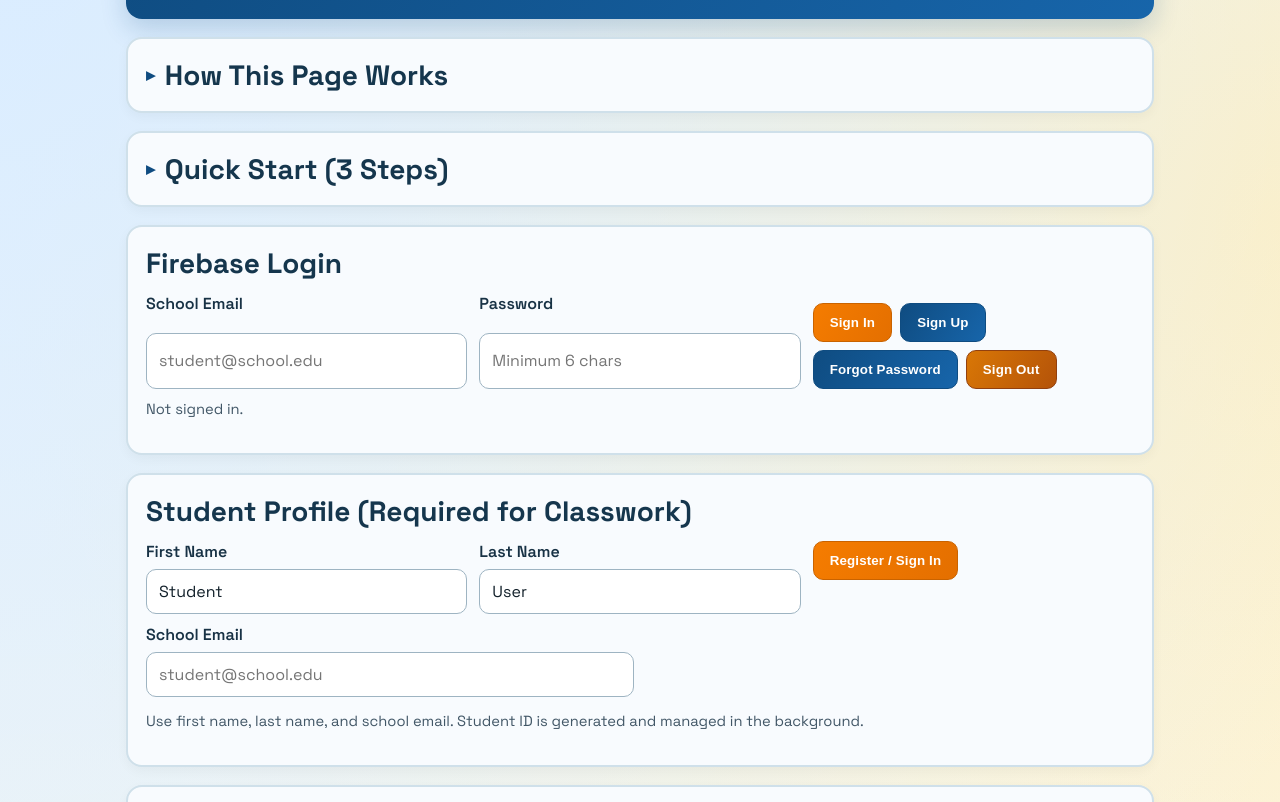
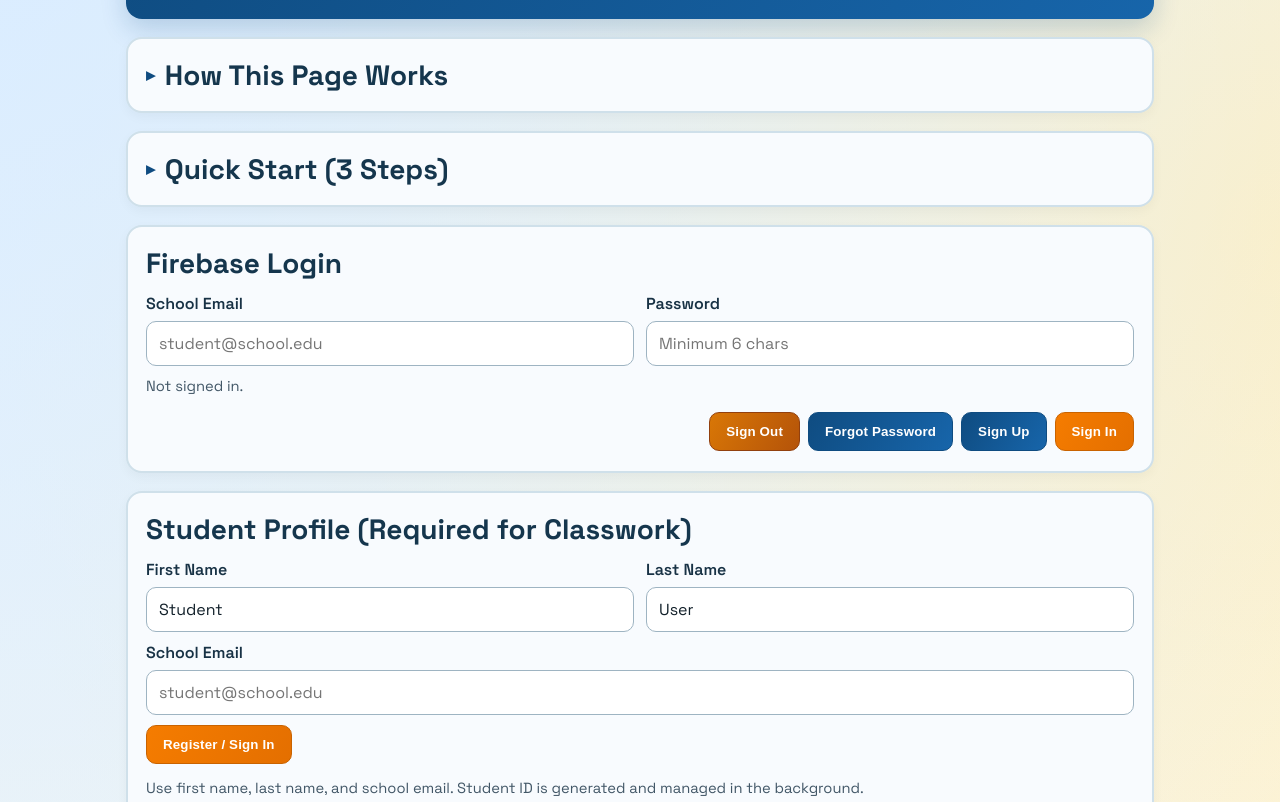
Before and after one commit to enginabdan/financegame, a plain HTML site: page frontend/index.html in a window 1280 px wide. Shown: the part 124-926 px from the top of the page. Drawn offline with Linux system fonts and the light colour scheme.

Commit message:
style: align student and teacher form actions

```diff
--- a/frontend/index.html
+++ b/frontend/index.html
@@ -68,7 +68,7 @@
 
       <section class="panel">
         <h2>Firebase Login</h2>
-        <div class="grid three">
+        <div class="grid two">
           <label>
             School Email
             <input id="authEmail" type="email" placeholder="student@school.edu" />
@@ -77,19 +77,19 @@
             Password
             <input id="authPassword" type="password" placeholder="Minimum 6 chars" />
           </label>
-          <div class="actions-row mt-sm">
-            <button id="authSignInBtn" class="btn-no-margin">Sign In</button>
-            <button id="authSignUpBtn" class="secondary btn-no-margin">Sign Up</button>
-            <button id="authForgotBtn" class="secondary btn-no-margin">Forgot Password</button>
-            <button id="authSignOutBtn" class="warn btn-no-margin">Sign Out</button>
-          </div>
         </div>
         <p id="authStatus" class="meta mt-sm">Not signed in.</p>
+        <div class="actions-row mt-sm firebase-auth-actions">
+          <button id="authSignInBtn" class="btn-no-margin">Sign In</button>
+          <button id="authSignUpBtn" class="secondary btn-no-margin">Sign Up</button>
+          <button id="authForgotBtn" class="secondary btn-no-margin">Forgot Password</button>
+          <button id="authSignOutBtn" class="warn btn-no-margin">Sign Out</button>
+        </div>
       </section>
 
       <section class="panel">
         <h2>Student Profile (Required for Classwork)</h2>
-        <div class="grid three">
+        <div class="grid two">
           <label>
             First Name
             <input id="studentFirstName" value="Student" />
@@ -98,15 +98,15 @@
             Last Name
             <input id="studentLastName" value="User" />
           </label>
-          <div>
-            <button id="registerStudentBtn" class="btn-no-margin">Register / Sign In</button>
-          </div>
         </div>
-        <div class="grid two mt-sm">
+        <div class="grid mt-sm">
           <label>
             School Email
             <input id="studentSchoolEmail" placeholder="student@school.edu" />
           </label>
+        </div>
+        <div class="actions-row mt-sm">
+          <button id="registerStudentBtn" class="btn-no-margin">Register / Sign In</button>
         </div>
         <p class="meta">Use first name, last name, and school email. Student ID is generated and managed in the background.</p>
       </section>
@@ -129,7 +129,7 @@
 
       <section class="panel">
         <h2>Join Class Assignment</h2>
-        <div class="grid three">
+        <div class="grid two">
           <label>
             Student Name
             <input id="classPlayerName" value="Student" />
@@ -138,11 +138,9 @@
             Class Code
             <input id="classCode" placeholder="e.g., A1B2C3" />
           </label>
-          <div>
-            <button id="joinClassBtn" class="btn-no-margin">Join Class</button>
-          </div>
         </div>
         <div class="actions-row mt-sm">
+          <button id="joinClassBtn" class="btn-no-margin">Join Class</button>
           <button id="loadMyClassesBtn" class="secondary btn-no-margin">Load My Classes</button>
           <button id="loadClassAssignmentsBtn" class="secondary btn-no-margin">Load Class Assignments</button>
         </div>
--- a/frontend/styles.css
+++ b/frontend/styles.css
@@ -238,6 +238,16 @@
   margin-top: 0;
 }
 
+.firebase-auth-actions {
+  display: flex;
+  flex-wrap: nowrap;
+  flex-direction: row-reverse;
+  justify-content: flex-start;
+  gap: 10px;
+  overflow-x: auto;
+  padding-bottom: 2px;
+}
+
 .stats {
   display: grid;
   grid-template-columns: repeat(4, minmax(0, 1fr));
```
Also changed, not shown: frontend/teacher.html (+16 -16 lines).
